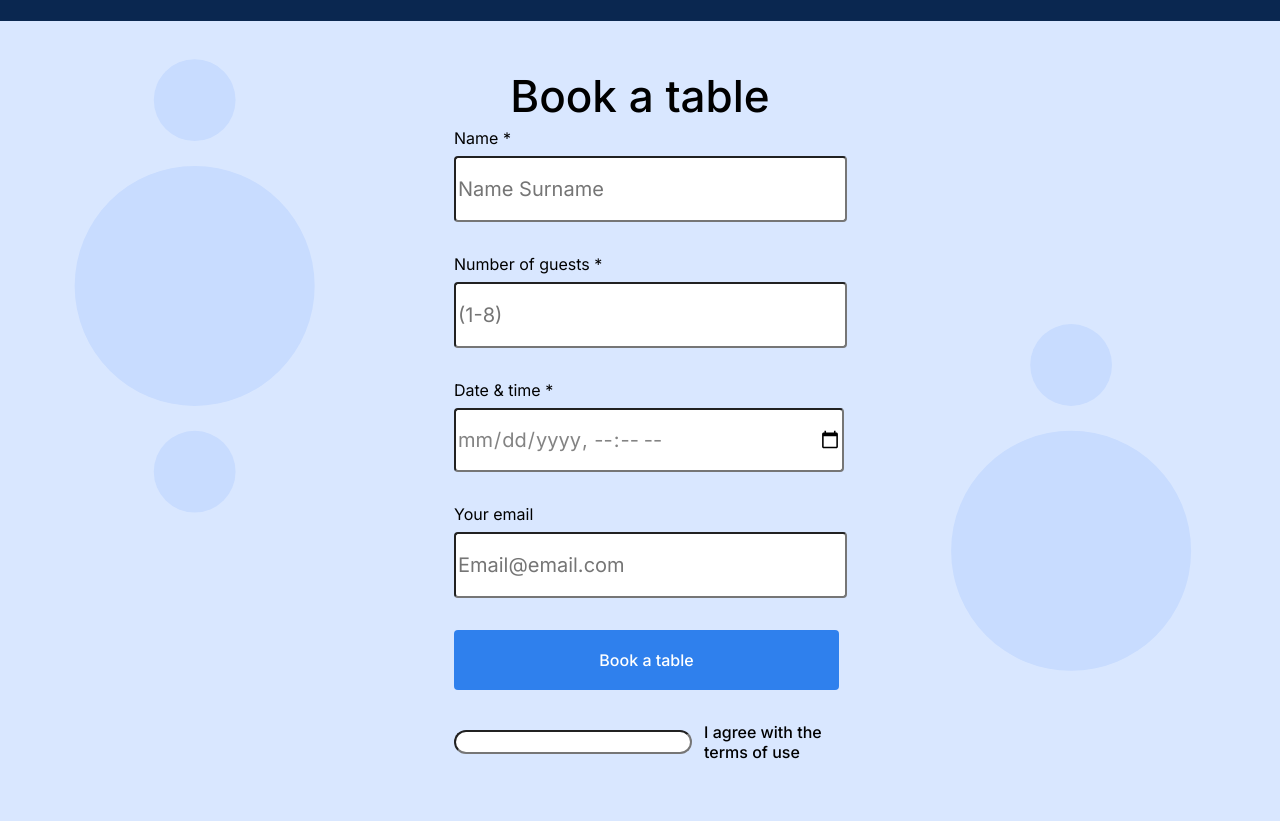
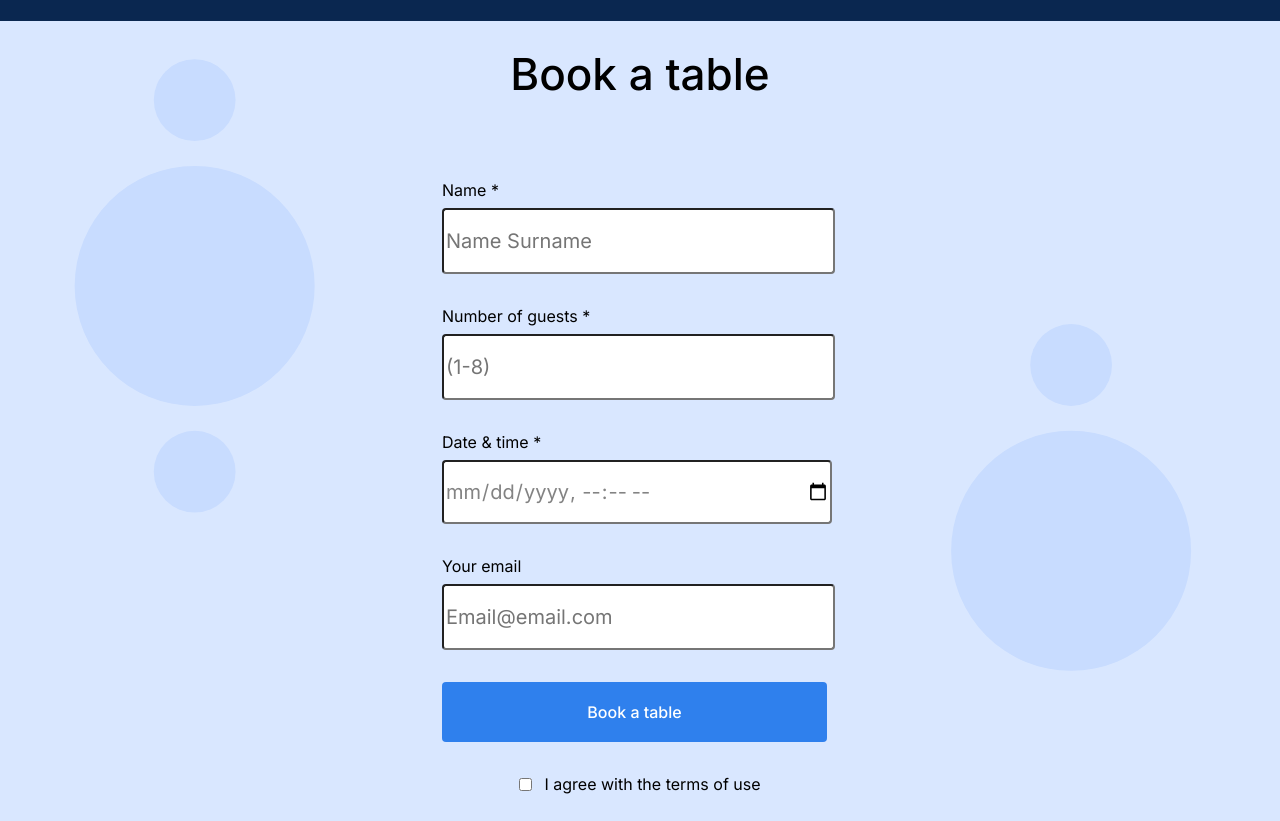
Before and after one commit to luckygith/se_project_coffeeshop, a plain HTML site: page index.html in a window 1280 px wide. Shown: the part 1700-2521 px from the top of the page. Drawn offline with Linux system fonts and the light colour scheme.

Commit message:
bemcheckbox

```diff
--- a/index.html
+++ b/index.html
@@ -138,9 +138,12 @@
               />
               <button class="form-button">Book a table</button>
               <div class="form-container form-checkbox-container">
-                <input class="form-checkbox form-checkbox__check type="checkbox"
-                id="terms" />
-                <label class="form-checkbox__check" for="terms"
+                <input
+                  class="form-checkbox form-checkbox-check"
+                  type="checkbox"
+                  id="terms"
+                />
+                <label class="form-checkbox-check" for="terms"
                   >I agree with the terms of use</label
                 >
               </div>
--- a/pages/index.css
+++ b/pages/index.css
@@ -181,7 +181,7 @@
   line-height: 52px;
   margin: 0 auto;
   padding: 0;
-  margin: 100px 0 80px 0;
+  margin: 100px 0;
 }
 
 .reservation__form {
@@ -189,6 +189,11 @@
   margin: 0 auto;
   position: relative;
   max-width: 400px;
+}
+
+.form-fieldset {
+  padding: 0;
+  margin-top: 80px;
 }
 
 .label-form {
@@ -244,7 +249,7 @@
   vertical-align: middle;
 }
 
-.form-checkbox__check {
+.form-checkbox {
   font-family: "Inter", Arial, sans-serif;
   font-style: normal;
   font-weight: 500;
```
